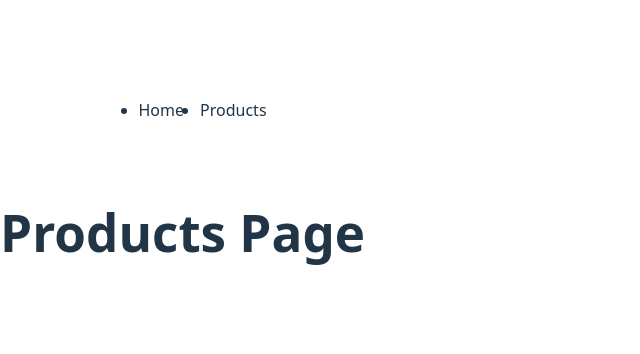
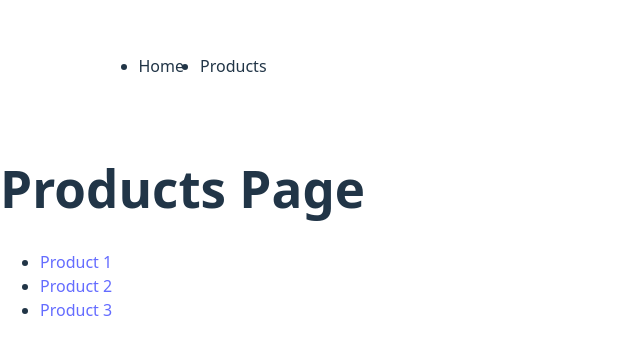
Before and after one commit to poyingHAHA/React_Note, a React (Vite) app in the folder react_router/: page /products in a window 1280 px wide. Shown: the part 228-582 px from the top of the page, without its empty margins (0-640 px from the left). Built offline with nearby package versions, Linux system fonts and the light colour scheme.

Commit message:
7. dynamic routing and use useParams to extract param from path

```diff
--- a/react_router/src/App.jsx
+++ b/react_router/src/App.jsx
@@ -3,6 +3,7 @@
 import Products from "./pages/Products"
 import RootLayout from "./pages/RootLayout"
 import Error from "./pages/Error"
+import ProductDetail from "./pages/ProductDetail"
 
 // every object in this array represents a route in our application
 const router = createBrowserRouter([
@@ -18,6 +19,10 @@
       {
         path: '/products',
         element: <Products />
+      },
+      {
+        path: '/products/:productId',
+        element: <ProductDetail />
       }
     ]
   }
--- /dev/null
+++ b/react_router/src/pages/ProductDetail.jsx
@@ -0,0 +1,9 @@
+import { useParams } from 'react-router-dom'
+
+export default function ProductDetail() {
+    const { productId } = useParams();
+
+    return (
+        <h1>Product Detail Page for product {productId}</h1>
+    )
+}
--- a/react_router/src/pages/Products.jsx
+++ b/react_router/src/pages/Products.jsx
@@ -1,5 +1,12 @@
+import { Link } from "react-router-dom"
+
 export default function Products() {
     return <>
         <h1>Products Page</h1>
+        <ul>
+            <li><Link to="/products/1">Product 1</Link></li>
+            <li><Link to="/products/2">Product 2</Link></li>
+            <li><Link to="/products/3">Product 3</Link></li>
+        </ul>
     </>
 }
```
